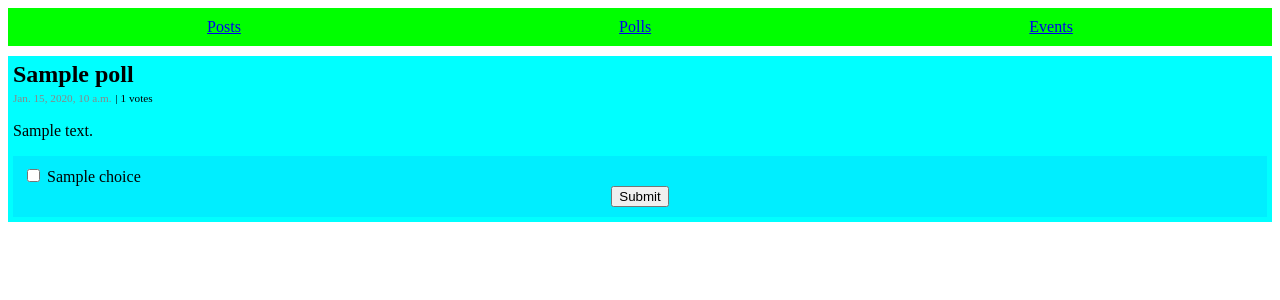
After one commit to AndrikV/blog_with_django, a Django app: page /polls/1/ in a window 1280 px wide. The commit adds this page. Shown: the top 300 px of the page. Run offline with Django 4.2, Linux system fonts and the light colour scheme; tables that the repository leaves empty hold one stand-in row (values such as "Sample post").

Commit message:
apps/polls: polls with question and possibility of single or multi choices to select. Interesting features: aggregation (sum), results, html form

```diff
--- a/my_blog/my_blog/templates/base.html
+++ b/my_blog/my_blog/templates/base.html
@@ -11,7 +11,7 @@
 <body>
   <nav style="display: flex; justify-content: space-around; padding: 10px; background-color: #00FF00;">
     <a href={% url 'posts:index' %}>Posts</a>
-    <a href="#">Polls</a>
+    <a href={% url 'polls:index' %}>Polls</a>
     <a href="#">Events</a>
   </nav>
   {% block page_content %}{% endblock %}
--- a/my_blog/my_blog/urls.py
+++ b/my_blog/my_blog/urls.py
@@ -19,4 +19,5 @@ from django.urls import path, include
 urlpatterns = [
     path("admin/", admin.site.urls),
     path("posts/", include("posts.urls")),
+    path("polls/", include("polls.urls")),
 ]
--- a/my_blog/polls/models.py
+++ b/my_blog/polls/models.py
@@ -6,9 +6,10 @@ class Polls(models.Model):
     description = models.TextField(null=True)
     allow_multi_choices = models.BooleanField(default=False)
     datetime_of_publication = models.DateTimeField(auto_now_add=True)
+    number_of_votes = models.IntegerField(default=0)
 
 
 class Choices(models.Model):
     poll = models.ForeignKey(Polls, on_delete=models.CASCADE)
     name = models.CharField(max_length=256)
-    author_info = models.CharField(max_length=256, null=True)
+    number_of_times_selected = models.IntegerField(default=0)
--- /dev/null
+++ b/my_blog/polls/templates/polls/detail.html
@@ -0,0 +1,34 @@
+{% extends "base.html" %}
+
+{% block page_content %}
+  <div style="background-color: #00ffff; margin-top: 10px; display: block; padding: 5px;">
+    <h3 style="margin: 0; font-size: 1.5em;">{{ question }}</h3>
+    <span style="color: #888; font-size: 0.7em;">{{ datetime_of_publication }}</span>
+    <span style="font-size: 0.7em;">| {{number_of_votes}} votes</span>
+    {% if description %}
+        <p>{{description}}</p>
+    {% endif %}
+
+    <form style="background-color: #00eeff; padding: 10px; display: grid; grid-auto-flow: row;"
+        method="POST">
+        {% csrf_token %}
+        {% if allow_multi_choices %}
+        {% for choice in choices %}
+            <label>
+                <input type="checkbox" value="{{choice.name}}" name="choices">
+                {{choice.name}}
+            </label>
+        {% endfor %}
+        {% else %}
+        {% for choice in choices %}
+            <label>
+            <input type="radio" value="{{choice.name}}" name="choices">
+            {{choice.name}}
+            </label>
+        {% endfor %}
+        {% endif %}
+
+        <input type="submit" style="width: min-content; justify-self: center;">
+    </form>
+  </div>
+{% endblock %}
--- /dev/null
+++ b/my_blog/polls/urls.py
@@ -0,0 +1,10 @@
+from django.urls import path
+from . import views
+
+
+app_name = 'polls'
+urlpatterns = [
+    path("", views.IndexView.as_view(), name='index'),
+    path("<int:poll_pk>/", views.handle_detail_view, name='detail'),
+    path("<int:poll_pk>/results/", views.handle_results_view, name='results'),
+]
--- a/my_blog/polls/views.py
+++ b/my_blog/polls/views.py
@@ -1,3 +1,65 @@
 from django.shortcuts import render
+from django.views import generic
+from django.http import HttpResponseRedirect, HttpResponseBadRequest
+from django.db.models import Sum
 
-# Create your views here.
+from .models import Polls, Choices
+
+
+class IndexView(generic.ListView):
+    template_name = 'polls/index.html'
+    context_object_name = 'latest_5_polls'
+
+    def get_queryset(self):
+        """Return the last five published posts."""
+        latest_5_polls = Polls.objects.order_by('-datetime_of_publication')[:5]
+        return latest_5_polls
+
+
+def handle_detail_view(request, poll_pk: int):
+    if request.method == 'GET':
+        poll = Polls.objects.filter(pk=poll_pk)[0]
+        choices = Choices.objects.filter(poll=poll)
+
+        context = {
+            'question': poll.question,
+            'description': poll.description,
+            'datetime_of_publication': poll.datetime_of_publication,
+            'allow_multi_choices': poll.allow_multi_choices,
+            'number_of_votes': poll.number_of_votes,
+            'choices': choices
+        }
+        return render(request, 'polls/detail.html', context)
+    elif request.method == 'POST':
+        if request.POST.get('choices') != None:
+            poll = Polls.objects.filter(pk=poll_pk)[0]
+            is_any_correct_choice = False
+            for choice in request.POST.getlist('choices'):
+                db_choice = Choices.objects.filter(poll=poll).filter(name=choice)
+                if not db_choice.exists():
+                    continue
+                is_any_correct_choice = True
+                db_choice = db_choice[0]
+                db_choice.number_of_times_selected += 1
+                db_choice.save()
+
+            if is_any_correct_choice:
+                poll.number_of_votes += 1
+                poll.save()
+                return HttpResponseRedirect(f'results/')
+    return HttpResponseBadRequest('Bad request')
+
+
+def handle_results_view(request, poll_pk: int):
+    queryset = Choices.objects.filter(poll__pk=poll_pk)
+    votes_sum = queryset.aggregate(Sum('number_of_times_selected'))
+    votes_sum = votes_sum['number_of_times_selected__sum']
+
+    context = {'choices_results': {}}
+    for choice in queryset:
+        choice_result = choice.number_of_times_selected / votes_sum
+        choice_result = round(choice_result * 100)
+        context['choices_results'][choice.name] = choice_result
+
+    context['choices_results'] = context['choices_results'].items()
+    return render(request, 'polls/result.html', context)
--- a/my_blog/posts/views.py
+++ b/my_blog/posts/views.py
@@ -1,4 +1,5 @@
 import os
+
 from django.views import generic, View
 from django.db.models import Avg
 from django.http import (
```
Also changed, not shown: my_blog/polls/templates/polls/index.html (added, +14 -0 lines), my_blog/polls/templates/polls/result.html (added, +9 -0 lines), my_blog/polls/migrations/0002_remove_choices_author_info.py (added), my_blog/polls/migrations/0003_choices_number_of_times_selected.py (added), my_blog/polls/migrations/0004_polls_number_of_votes.py (added).
